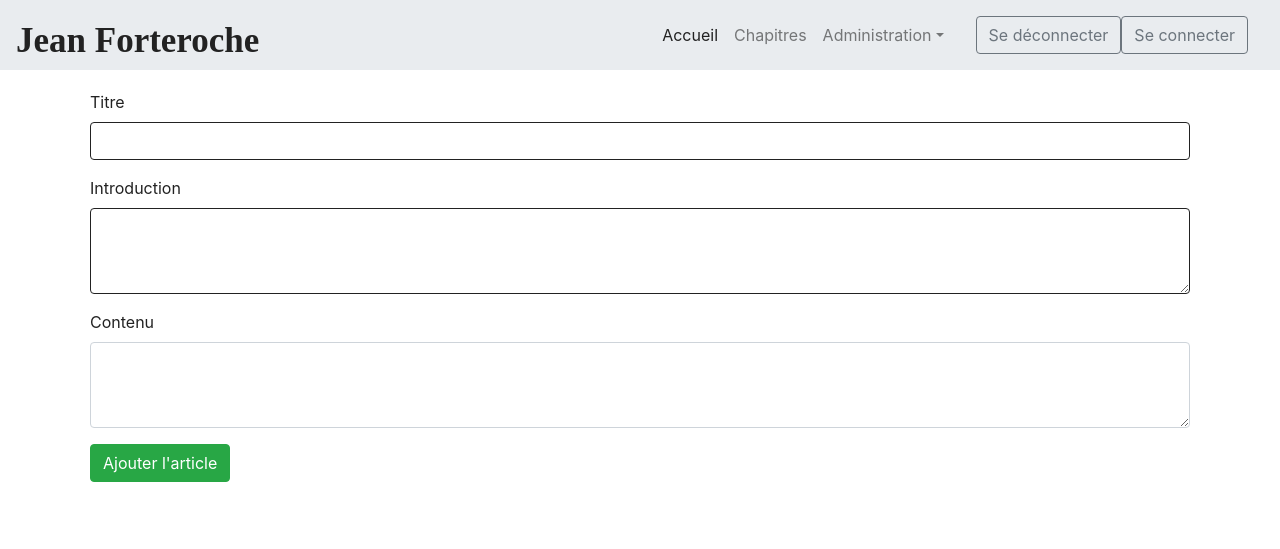
After one commit to simon-silvestre/Blog-ecrivain, a PHP site: page /view/FormulaireAdmin.php?id=1 in a window 1280 px wide. The commit adds this page. Shown: the top 549 px of the page. Run offline with PHP 8.4, Linux system fonts and the light colour scheme; the template is opened without the code that fills it, so the values that code supplies are empty; some libraries are stand-ins or nearby versions; some web fonts are replaced.

Commit message:
create-CRUD

```diff
--- /dev/null
+++ b/view/FormulaireAdmin.php
@@ -0,0 +1,46 @@
+<?php $title = 'Chapitres manager'; ?>
+
+
+
+<?php ob_start(); ?>
+
+<div class="container">
+    <div class="row">
+        <div class="col card-body mb-5">
+            <form action="index.php?action=update" method="post">
+            <input type="hidden" name="id" value="<?= $_GET['id'] ?>">
+                <div class="form-group" style="color: #222;">
+                    <label for="title">Titre</label>
+                    <input type="text" class="form-control comment_input" id="InputTitle" name="title" value="<?= $titre; ?>">
+                </div>
+
+                <div class="form-group" style="color: #222;">
+                    <label for="content">Introduction</label>
+                    <textarea class="form-control comment_input" id="intro" name="intro" rows="3"><?= $intro; ?></textarea>
+                </div>
+
+                <div class="form-group" style="color: #222;">
+                    <label for="content">Contenu</label>
+                    <textarea class="form-control" id="mytextarea" name="content" rows="3"><?= $content; ?></textarea>
+                </div>
+                <?php if ($update == true){?>
+                    <button type="submit" class="btn btn-info" name="update">Modifier</button>
+                <?php }else{?>
+                    <button type="submit" class="btn btn-success" name="save">Ajouter l'article</button>
+                <?php }?>
+            </form>
+        </div>
+    </div>
+</div>
+
+
+<script>
+    tinymce.init({
+      selector: '#mytextarea',
+      height: "350"
+    });
+</script>
+
+<?php $content = ob_get_clean() ?>
+
+<?php require('NavBarTemplate.php'); ?>
```
Also changed, not shown: controller/backend.php (+33 -0 lines), index.php (+24 -0 lines), modele/PostManager.php (+19 -0 lines).
